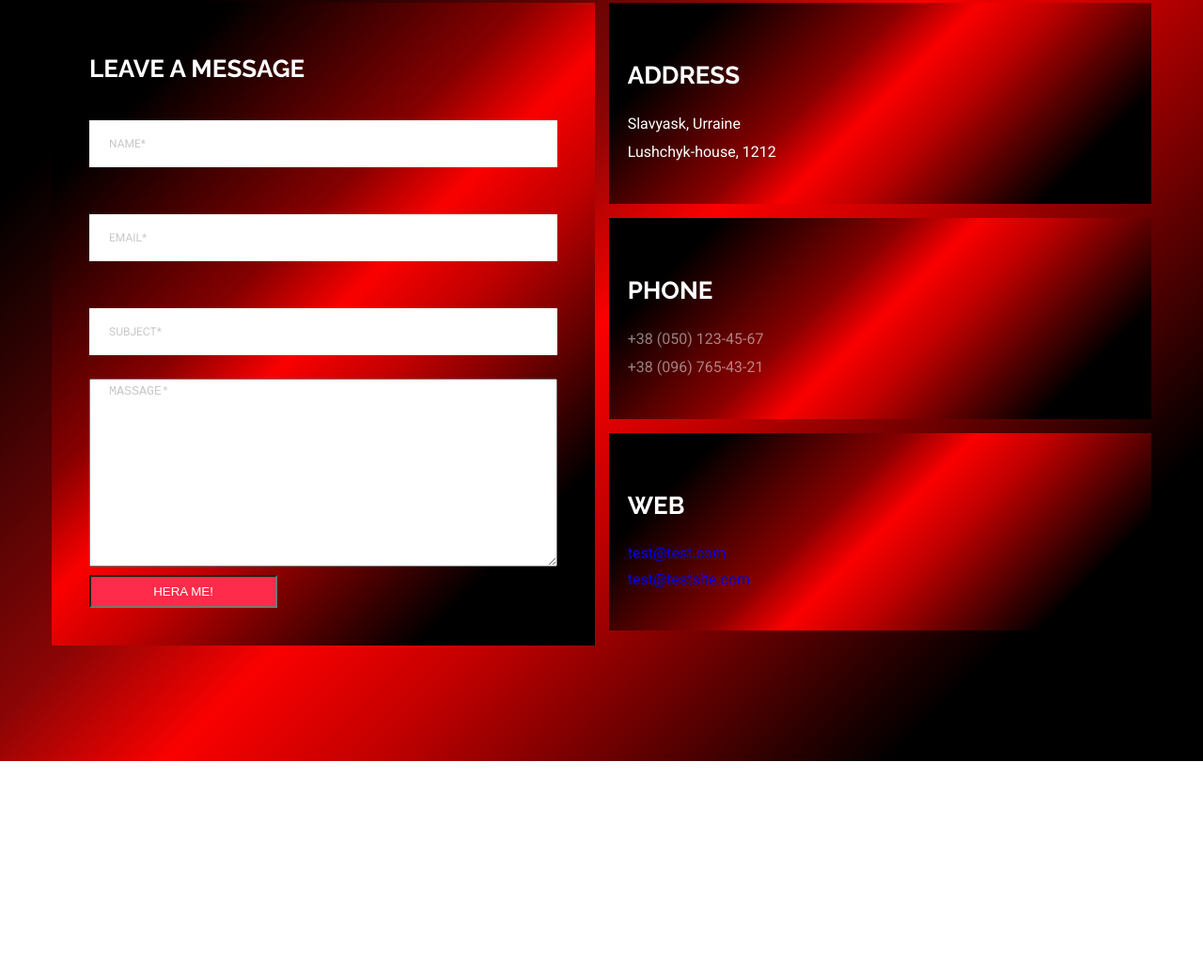
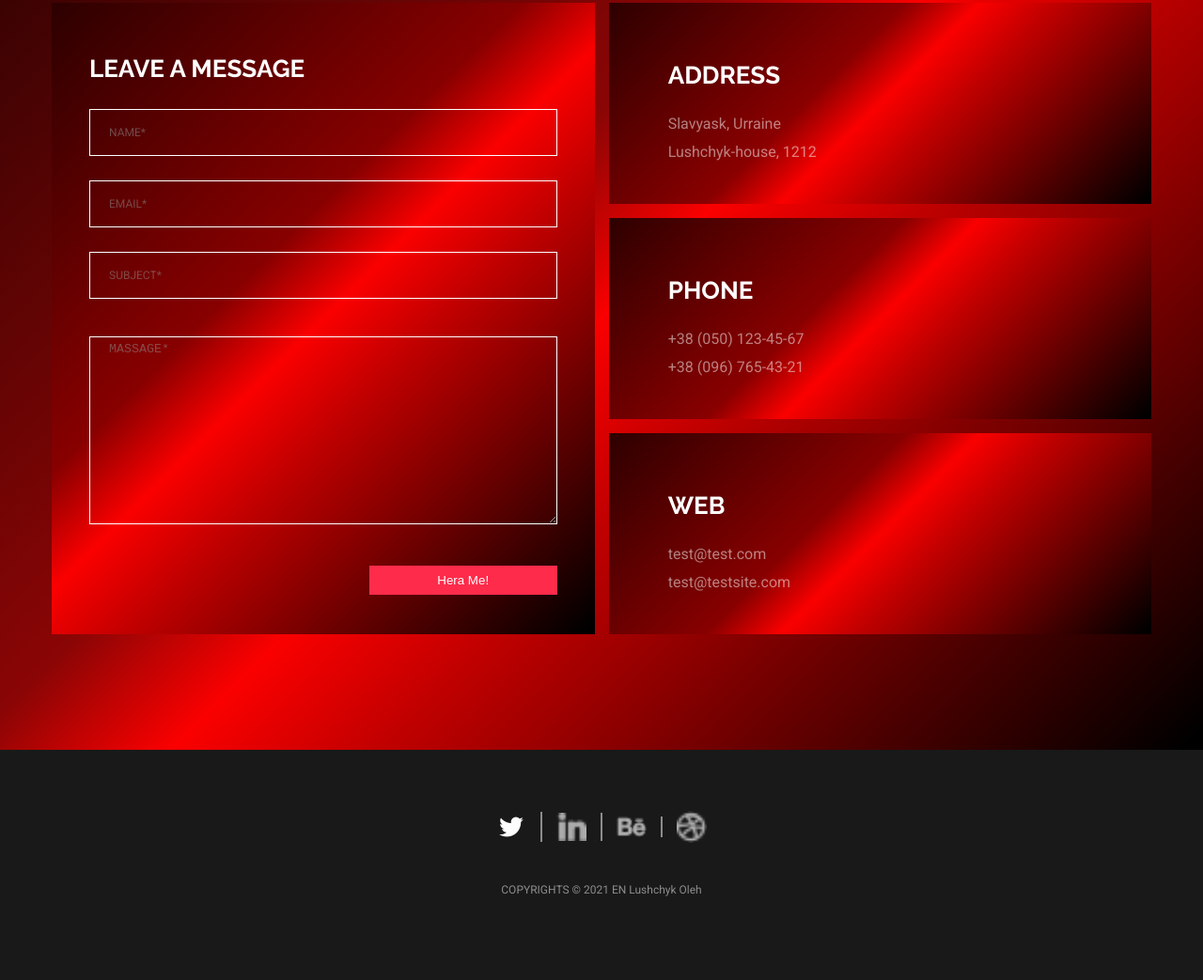
Before and after one commit to LushchykOleh/portfolio, a plain HTML site: page index.html in a window 1280 px wide. Shown: the part 4964-6007 px from the top of the page at 94% size. Before the commit the page ends 5774 px from the top, so only its background shows below. Drawn offline with Linux system fonts and the light colour scheme.

Commit message:
added footer

```diff
--- a/css/style.css
+++ b/css/style.css
@@ -427,7 +427,7 @@ section {
 
 .contact {
   background: black;
-  background: linear-gradient(315deg, black 15%, #c10000 40%, #fa0000 50%, rgba(136, 0, 0, 0.98083) 60%, black 85%); }
+  background: linear-gradient(315deg, black 1%, #c10000 40%, #fa0000 50%, rgba(136, 0, 0, 0.98083) 60%, black 120%); }
   .contact__column {
     padding: 123px 0 123px;
     display: flex; }
@@ -436,7 +436,7 @@ section {
       flex-basis: 580px;
       padding: 40px;
       background: black;
-      background: linear-gradient(315deg, black 15%, #c10000 40%, #fa0000 50%, rgba(136, 0, 0, 0.98083) 60%, black 85%); }
+      background: linear-gradient(315deg, black 1%, #c10000 40%, #fa0000 50%, rgba(136, 0, 0, 0.98083) 60%, black 120%); }
       .contact__column .column-left h3 {
         font-size: 26px;
         font-weight: bold;
@@ -453,14 +453,25 @@ section {
           height: 200px;
           resize: vertical;
           width: 100%;
-          padding: 5px 20px; }
+          padding: 5px 20px;
+          margin-top: 27px;
+          background: none;
+          border: 1px solid white;
+          color: #fff; }
         .contact__column .column-left .form .btn {
           text-align: center;
-          text-transform: uppercase;
           min-width: 200px;
           padding: 8px;
           color: #fff;
-          background: #ff2b4a; }
+          background: #ff2b4a;
+          float: right;
+          margin: 35px 0 0;
+          cursor: pointer;
+          border: none; }
+          .contact__column .column-left .form .btn:hover {
+            color: #000;
+            background-color: rgba(255, 255, 255, 0.502);
+            font-weight: 700; }
       .contact__column .column-left .form input[type='text'] {
         border: 1px solid white;
         height: 50px;
@@ -470,7 +481,8 @@ section {
         font-family: "Roboto", serif;
         font-weight: 400;
         width: 100%;
-        margin: 25px 0; }
+        margin: 13px 0;
+        background: none; }
     .contact__column .column-right {
       max-width: 580px;
       margin-left: 15px;
@@ -487,18 +499,23 @@ section {
     .contact__column .address {
       padding-left: 40px;
       background: black;
-      background: linear-gradient(315deg, black 15%, #c10000 40%, #fa0000 50%, rgba(136, 0, 0, 0.98083) 60%, black 85%);
-      padding: 40px 20px;
+      background: linear-gradient(315deg, black 1%, #c10000 40%, #fa0000 50%, rgba(136, 0, 0, 0.98083) 60%, black 120%);
+      padding: 40px 63px;
       color: #fff;
       line-height: 1.876;
       font-size: 16px;
       font-family: "Roboto", serif; }
+      .contact__column .address div {
+        font-size: 16px;
+        font-family: "Roboto", serif;
+        color: rgba(255, 255, 255, 0.502);
+        line-height: 1.876; }
     .contact__column .phone {
       margin-top: 15px;
       padding-left: 40px;
       background: black;
-      background: linear-gradient(315deg, black 15%, #c10000 40%, #fa0000 50%, rgba(136, 0, 0, 0.98083) 60%, black 85%);
-      padding: 40px 20px; }
+      background: linear-gradient(315deg, black 1%, #c10000 40%, #fa0000 50%, rgba(136, 0, 0, 0.98083) 60%, black 120%);
+      padding: 40px 63px; }
       .contact__column .phone a {
         font-size: 16px;
         font-family: "Roboto", serif;
@@ -508,8 +525,73 @@ section {
       margin-top: 15px;
       padding-left: 40px;
       background: black;
-      background: linear-gradient(315deg, black 15%, #c10000 40%, #fa0000 50%, rgba(136, 0, 0, 0.98083) 60%, black 85%);
-      padding: 40px 20px; }
+      background: linear-gradient(315deg, black 1%, #c10000 40%, #fa0000 50%, rgba(136, 0, 0, 0.98083) 60%, black 120%);
+      padding: 40px 63px; }
+      .contact__column .web a {
+        text-decoration: none;
+        color: rgba(255, 255, 255, 0.502);
+        font-size: 16px;
+        font-family: "Roboto", serif;
+        color: rgba(255, 255, 255, 0.502);
+        line-height: 1.876; }
+
+.footer {
+  padding: 50px 0 60px;
+  background: rgba(0, 0, 0, 0.9);
+  align-items: center;
+  display: flex;
+  justify-content: center; }
+  .footer__row-top {
+    padding: 15px;
+    align-items: center; }
+    .footer__row-top .sociale {
+      display: block;
+      transition: 0.3s;
+      text-align: center; }
+      .footer__row-top .sociale ul {
+        display: flex;
+        justify-content: space-between;
+        align-items: center;
+        margin: 0 15px; }
+        .footer__row-top .sociale ul li {
+          border-right: 2px solid rgba(255, 255, 255, 0.502);
+          padding: 0 15px; }
+        .footer__row-top .sociale ul .be {
+          border-right: none; }
+        .footer__row-top .sociale ul a {
+          display: flex;
+          align-items: center;
+          /*
+          &:focus {
+            background-image: url(../images/twitter-yellow.png) no-repeat 50% 50%;
+            color: #ffb546;
+
+          }
+
+          &:hover {
+            display: block;
+            transition: .4s;
+            border: 1px solid #ffb546;
+            background-image: url(../images/twitter-1.png)no-repeat 50% 50%;
+          }
+          */ }
+          .footer__row-top .sociale ul a img:hover {
+            background: green; }
+    .footer__row-top img {
+      width: 32px;
+      height: auto; }
+  .footer__row-bottom {
+    padding: 15px;
+    align-items: center; }
+    .footer__row-bottom .text-12 {
+      color: rgba(255, 255, 255, 0.502);
+      text-transform: normal;
+      font-size: 12px;
+      font-weight: 400;
+      font-family: "Roboto", serif;
+      color: rgba(255, 255, 255, 0.502);
+      padding: 10px 0 10px;
+      text-align: center; }
 
 
 /*# sourceMappingURL=style.css.map*/
--- a/index.html
+++ b/index.html
@@ -252,6 +252,39 @@
                 </div>
             </div>
         </main>
+        <footer class="footer">
+            <div class="container">
+                <div class="footer__row-top">
+                    <div class="sociale">
+                        <ul>
+                            <li>
+                                <a href="#">
+                                    <img class="white" src="images/twitter-1-1.png" alt="twitter">
+                                </a>
+                            </li>
+                            <li>
+                                <a href="#">
+                                    <img class="white" src="images/in.png" alt="twitter">
+                                </a>
+                            </li>
+                            <li>
+                                <a href="#">
+                                    <img class="white" src="images/be.png" alt="twitter">
+                                </a>
+                            </li>
+                            <li class="be">
+                                <a href="#">
+                                    <img class="white" src="images/boll.png" alt="twitter">
+                                </a>
+                            </li>
+                        </ul>
+                    </div>
+                </div>
+                <div class="footer__row-bottom">
+                    <div class="text-12">COPYRIGHTS © 2021 EN Lushchyk Oleh</div>
+                </div>
+            </div>
+        </footer>
     </div>
 
 
```
Also changed, not shown: images/be.png (added), images/boll.png (added), images/in.png (added), images/twitter-1-1.png (added), images/twitter-1.png (added), images/twitter-yellow.png (added), js/main.min.js, 2 other files.
